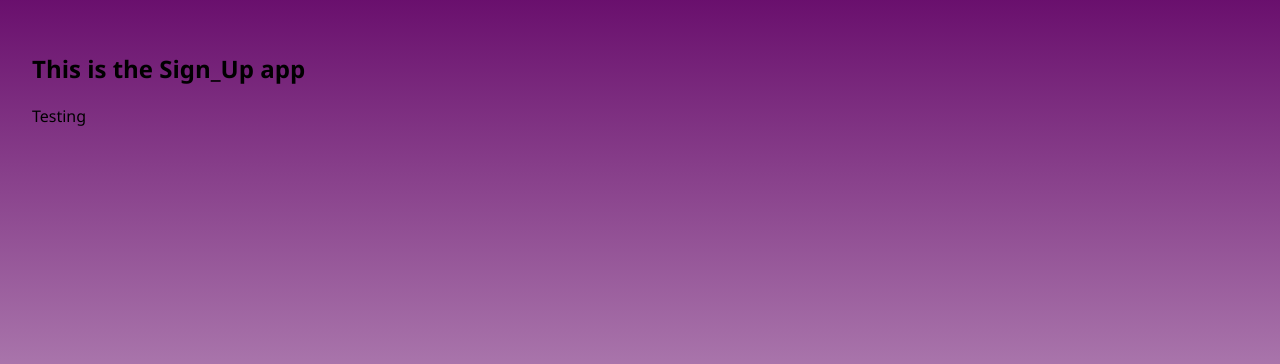
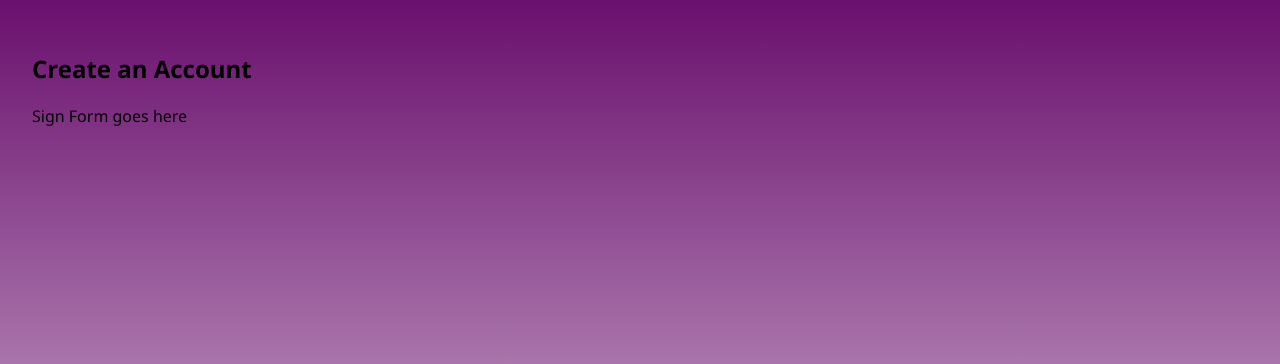
Before and after one commit to Zaid748-collab/Team-31, a Django app: page /signup/ in a window 1280 px wide. Shown: the part 56-420 px from the top of the page. Run offline with Django 5.2, Linux system fonts and the light colour scheme.

Commit message:
first basic structure of the signup.html page

```diff
--- a/Team31Project/Sign_Up/templates/Sign_Up/Sign_Up.html
+++ b/Team31Project/Sign_Up/templates/Sign_Up/Sign_Up.html
@@ -1,8 +1,8 @@
 {% extends 'base.html' %}
 
-{% block title %}About Us{% endblock %}
+{% block title %}Sign Up{% endblock %}
 
 {% block content %}
-<h2>This is the Sign_Up app</h2>
-<p>Testing</p>
+<h2>Create an Account</h2>
+<p>Sign Form goes here</p>
 {% endblock %}
```
Also changed, not shown: Team31Project/package-lock.json (added).
